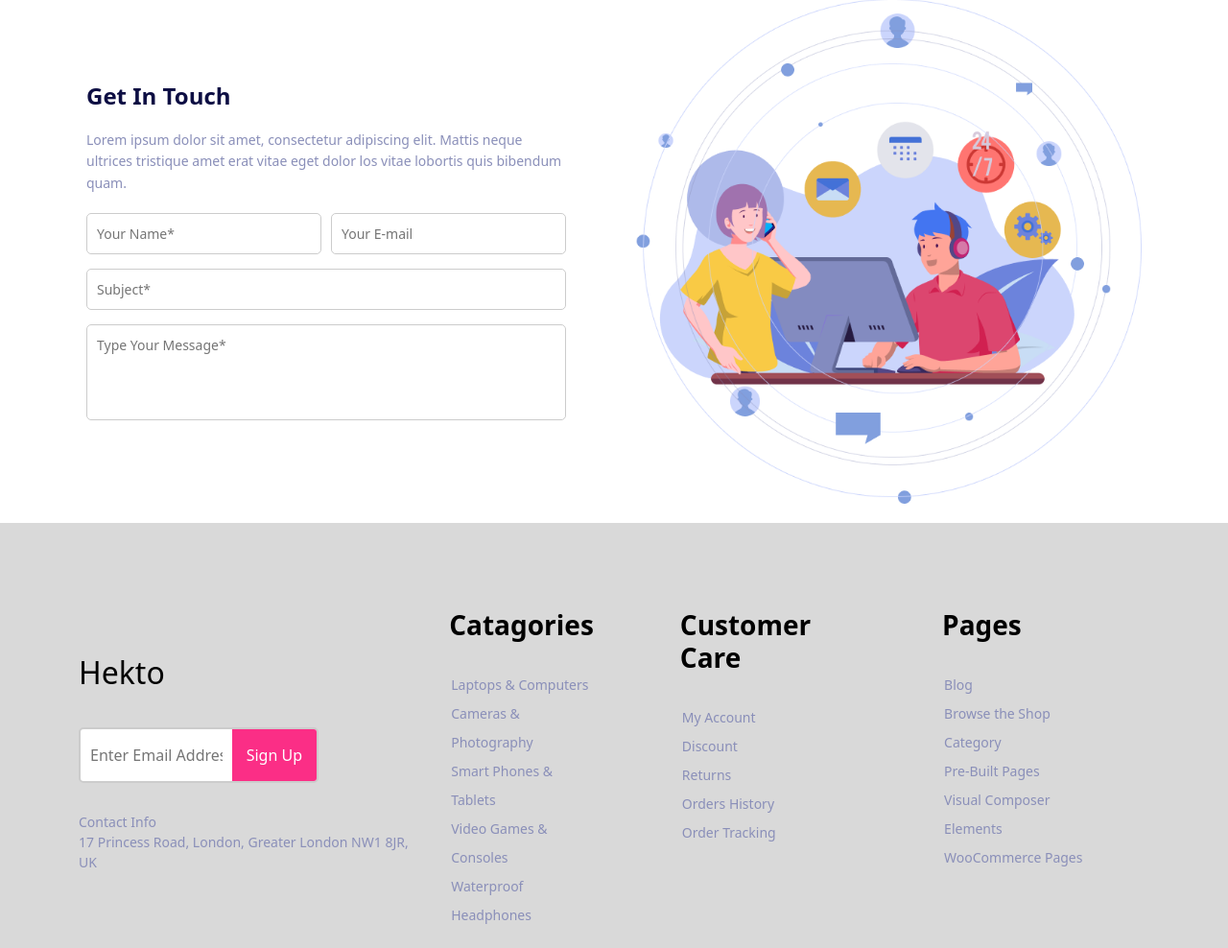
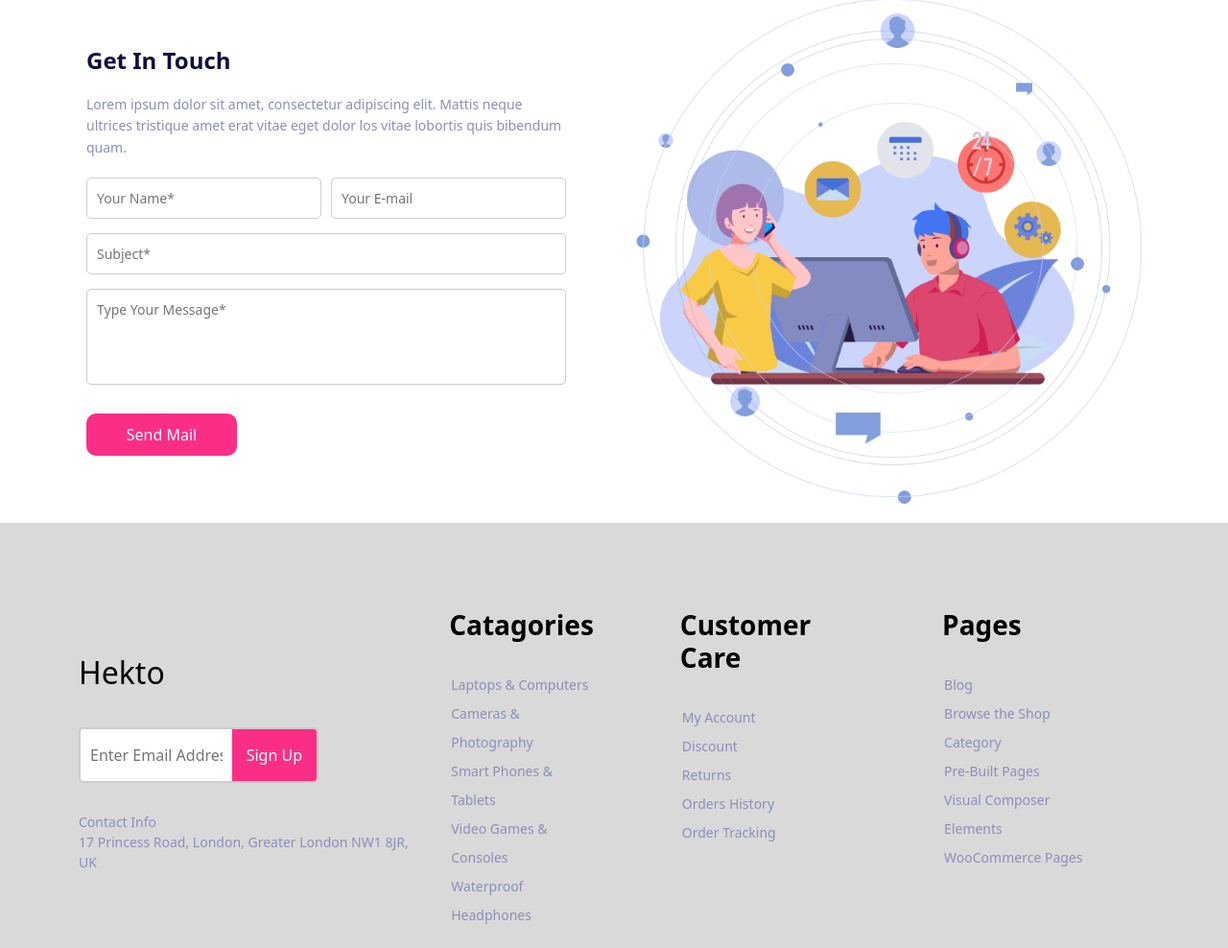
Before and after one commit to AhmedMohamedAbdulaziz/Contact-US, a plain HTML site: page Contact us/index.html in a window 1280 px wide. Shown: the part 783-1771 px from the top of the page at 96% size. Drawn offline with Linux system fonts and the light colour scheme.

Commit message:
Add files via upload

```diff
--- a/Contact us/assets/CSS/style.css
+++ b/Contact us/assets/CSS/style.css
@@ -345,7 +345,17 @@ p {
 .right h2 {
     color: #0D0E43;
 }
-
+.right{
+    button{
+        margin-top: 30px;
+        width: 157px;
+        height: 44px;
+        background: #FB2E86;
+        border: none;
+        color: #fff;
+        border-radius: 10px;
+    }
+}
 .contact-form {
     display: flex;
     flex-direction: column;
--- a/Contact us/index.html
+++ b/Contact us/index.html
@@ -127,6 +127,7 @@
                     <input type="text" placeholder="Subject*" required>
                     <textarea placeholder="Type Your Message*" required></textarea>
                 </form>
+                <button type="submit">Send Mail</button>
         </div>
         <div class="left left-side">
             <img src="assets/Images/Group 124.png" alt="">
```
